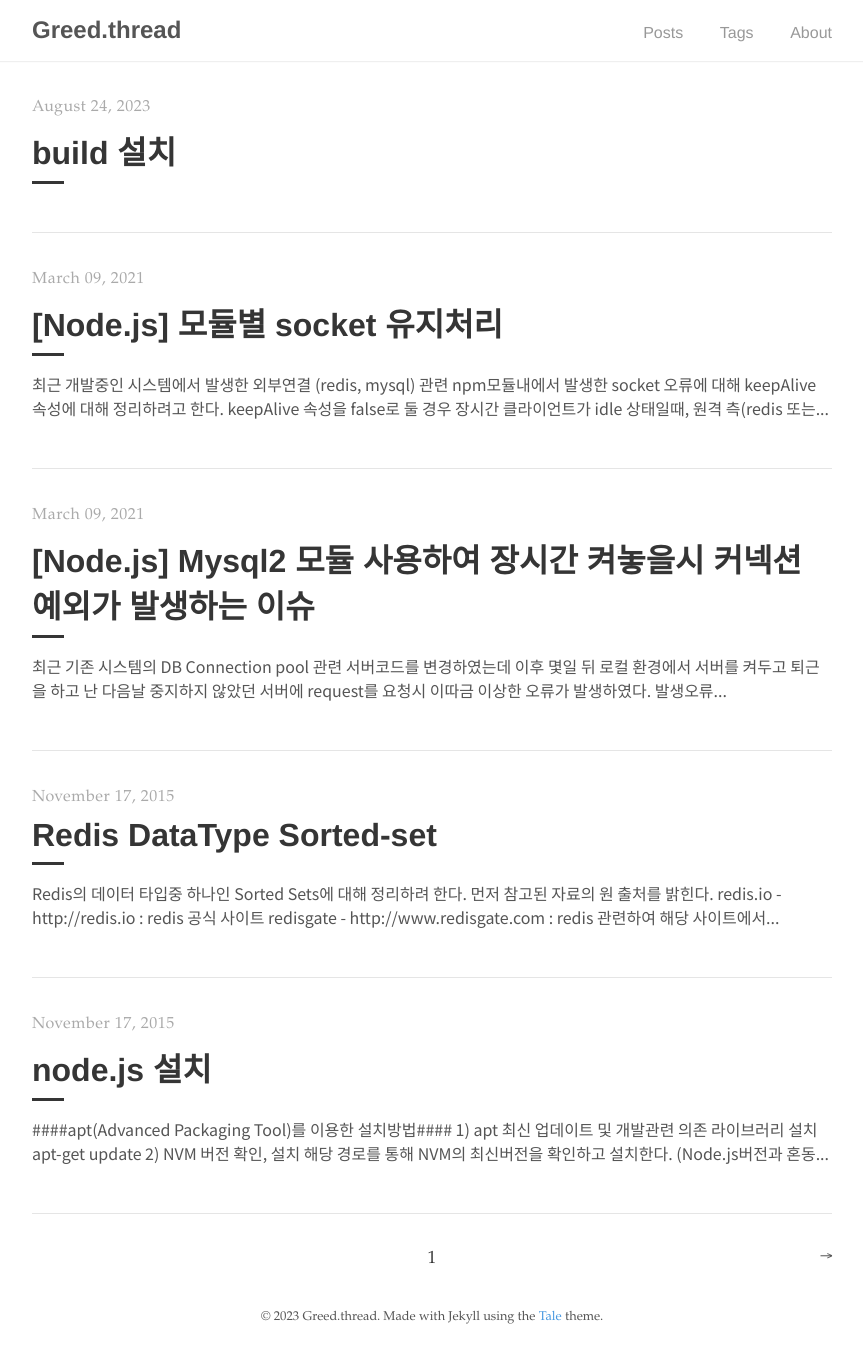
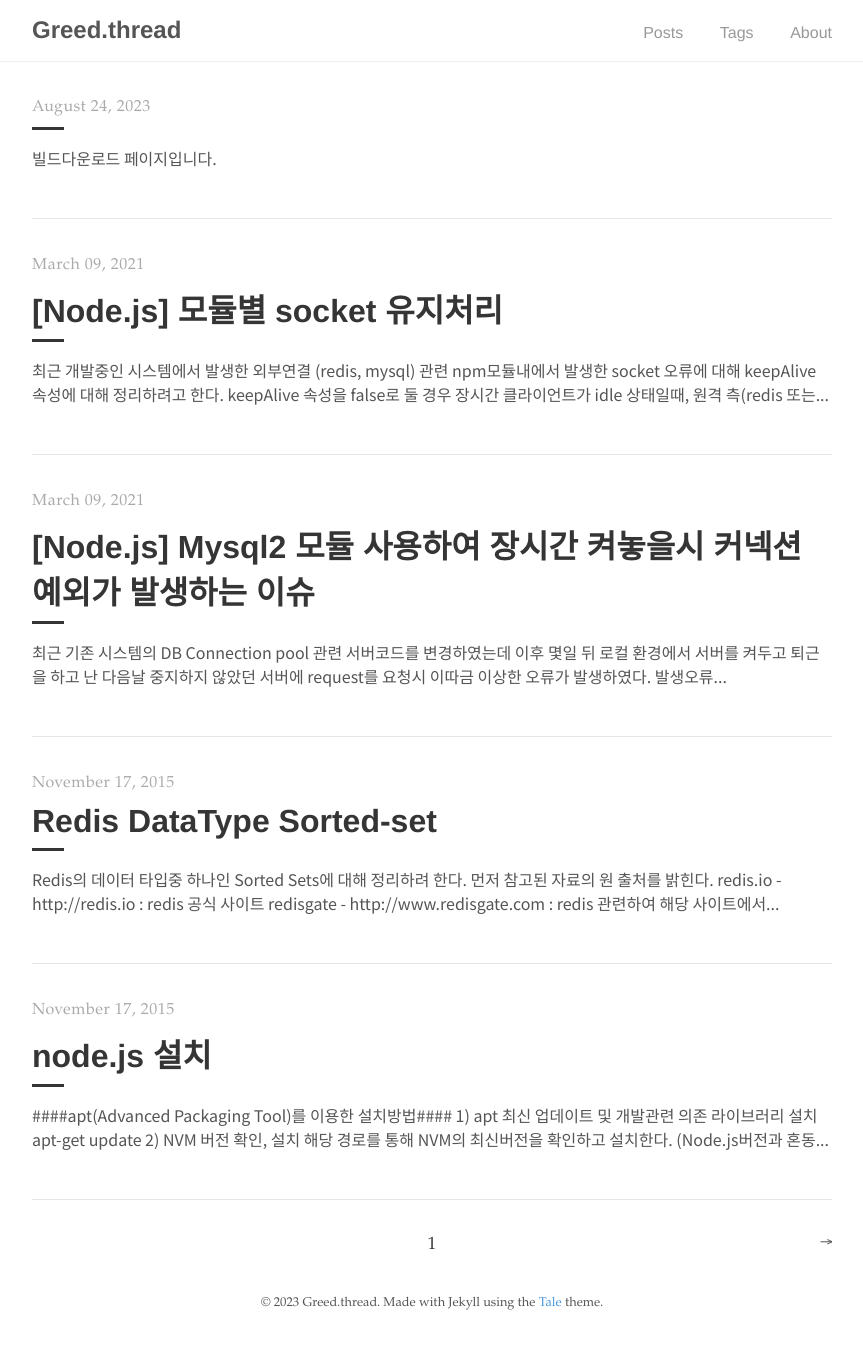
Before and after one commit to greedThread/greedthread.github.io, a Jekyll site: the page built from index.html, in a window 1280 px wide. Shown: the whole page, without its empty margins (208-1071 px from the left). Built offline with Jekyll 4.4.1, drawn with Linux system fonts in a browser that asks for light colours; the list of posts is cut into pages by our own code.

Commit message:
태그 넣기

```diff
--- a/_posts/2023-08-24-build.md
+++ b/_posts/2023-08-24-build.md
@@ -1,10 +1,11 @@
 ---
 layout: post
-title: "build 설치"
-date: 2023-08-24 11:35:35 -TTTT
-image: '/assets/img/'
-description: 'build 설치'
-tags: build
-categories:
-twitter_text:
+date: 2023-08-24 10:00:00 -TTTT
+title: '[Build] build다운로드'
+description: build 다운로드
+tags:
+- build
+  categories:
+  comments: false
 ---
+빌드다운로드 페이지입니다.
```
